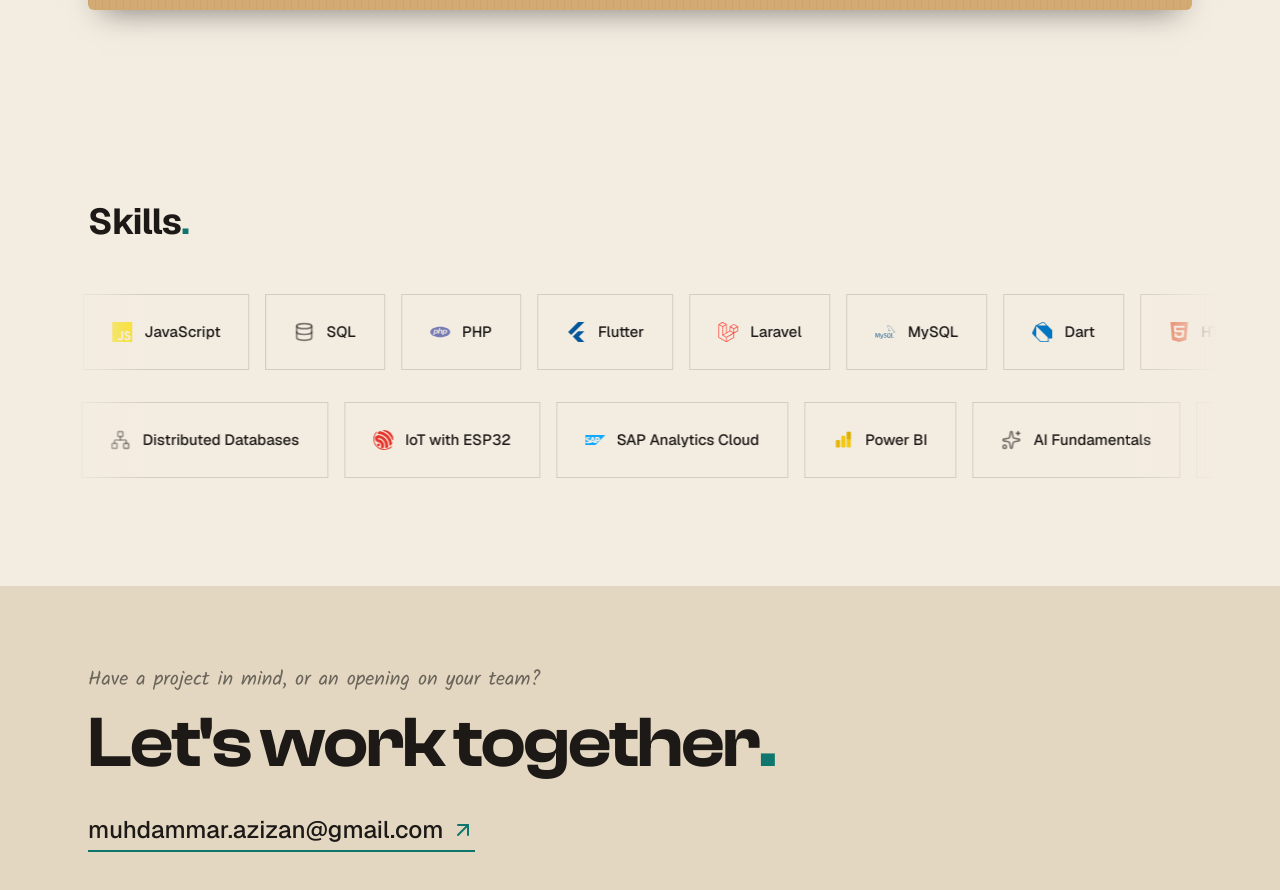
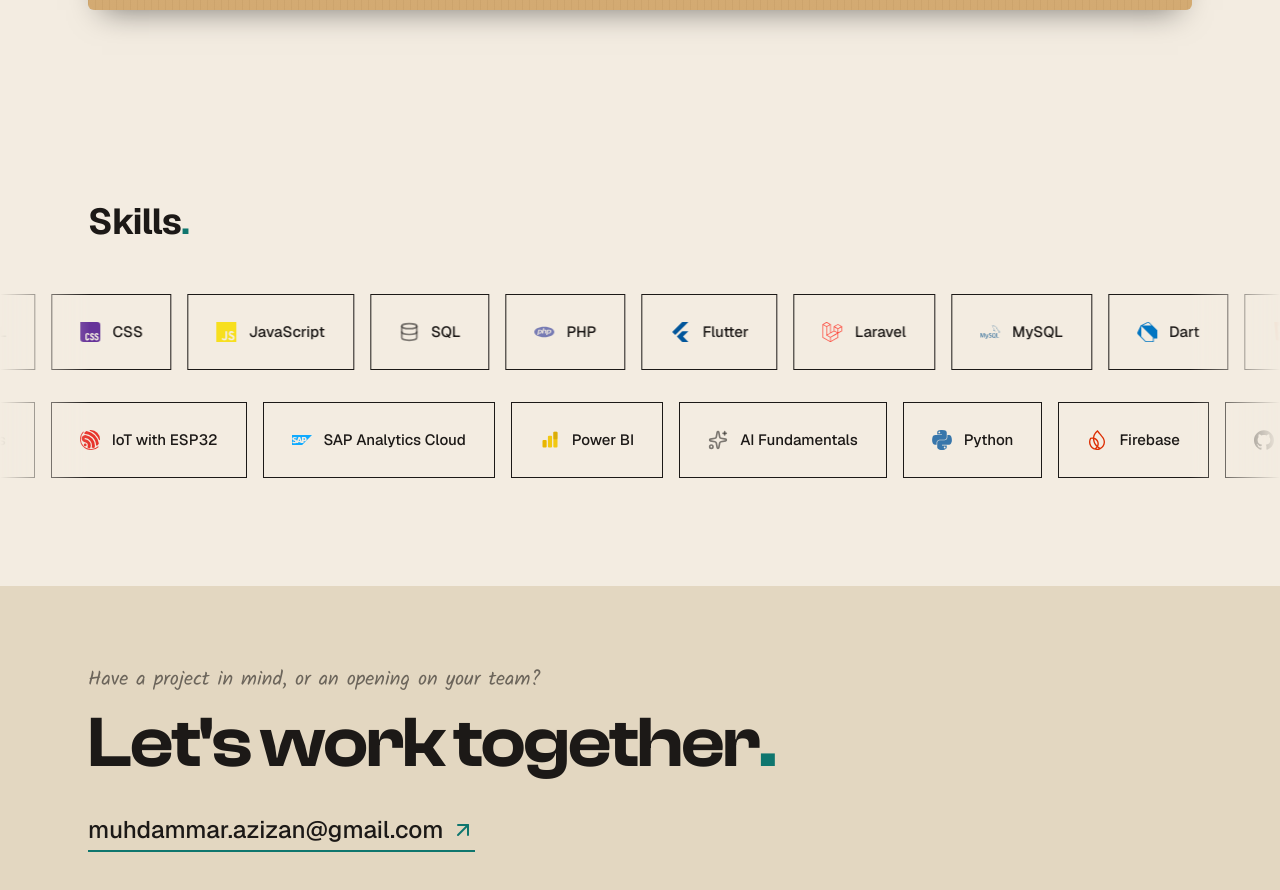
Before and after one commit to muhdammar-azizan/muhdammar-azizan-portfolio, a Next.js app: page / in a window 1280 px wide. Shown: the part 7475-8365 px from the top of the page. Built offline with nearby package versions, Linux system fonts and the light colour scheme.

Commit message:
Make the Skills rows run edge to edge on any screen and give the tiles a black outline

```diff
--- a/src/components/Skills.tsx
+++ b/src/components/Skills.tsx
@@ -3,7 +3,6 @@
 import { useRef } from "react";
 import { useInView } from "framer-motion";
 import { Database, Network, Sparkles, type LucideIcon } from "lucide-react";
-import Section from "./Section";
 import Reveal from "./Reveal";
 import { skills } from "@/lib/site";
 import { techIcon } from "@/lib/tech";
@@ -53,13 +52,13 @@ function SkillIcon({ name }: { name: string }) {
 // Hover colours, used one after another so neighbouring tiles differ.
 const TILE_COLORS = ["#c8f23a", "#8f4cf0", "#b9a7ec"];
 
-// Each row shows its tiles twice in a row (and the track holds two such sets), so the loop never shows a gap.
+// Each row repeats its tiles three times (and the track holds two such sets, so even a 4K screen is always filled), so the loop never shows a gap.
 function Tile({ name, index }: { name: string; index: number }) {
   return (
     <li className="skill-tile group relative shrink-0" style={{ "--tile": TILE_COLORS[index % TILE_COLORS.length] } as React.CSSProperties}>
       {/* The coloured side of the tile: it shows below and to the right when the tile lifts */}
       <span aria-hidden="true" className="skill-tile-side" />
-      <span className="skill-tile-face flex h-[76px] items-center justify-center gap-3 border border-foreground/15 bg-background px-7 text-[15px] font-medium whitespace-nowrap text-foreground">
+      <span className="skill-tile-face flex h-[76px] items-center justify-center gap-3 border border-foreground bg-background px-7 text-[15px] font-medium whitespace-nowrap text-foreground">
         <SkillIcon name={name} />
         {name}
       </span>
@@ -68,7 +67,7 @@ function Tile({ name, index }: { name: string; index: number }) {
 }
 
 function Row({ items, direction, live }: { items: string[]; direction: "right" | "left"; live: boolean }) {
-  const repeated = [...items, ...items];
+  const repeated = [...items, ...items, ...items];
   return (
     <div className="marquee overflow-x-clip py-3" data-live={live} data-direction={direction}>
       <div className="marquee-track">
@@ -95,13 +94,23 @@ export default function Skills() {
   const middle = Math.ceil(skills.length / 2);
 
   return (
-    <Section id="skills" title="Skills">
+    // The section is as wide as the screen, so the rows run edge to edge on any monitor.
+    // Only the heading is kept inside the usual page width.
+    <section id="skills" className="scroll-mt-16 overflow-x-clip py-24">
+      <div className="mx-auto max-w-6xl px-6">
+        <Reveal>
+          <h2 className="mb-10 text-3xl font-bold tracking-tight sm:text-4xl">
+            Skills<span className="text-accent">.</span>
+          </h2>
+        </Reveal>
+      </div>
+
       <Reveal>
-        <div ref={ref} className="skill-rows -mx-6 flex flex-col gap-2">
+        <div ref={ref} className="skill-rows flex flex-col gap-2">
           <Row items={skills.slice(0, middle)} direction="right" live={live} />
           <Row items={skills.slice(middle)} direction="left" live={live} />
         </div>
       </Reveal>
-    </Section>
+    </section>
   );
 }
```
